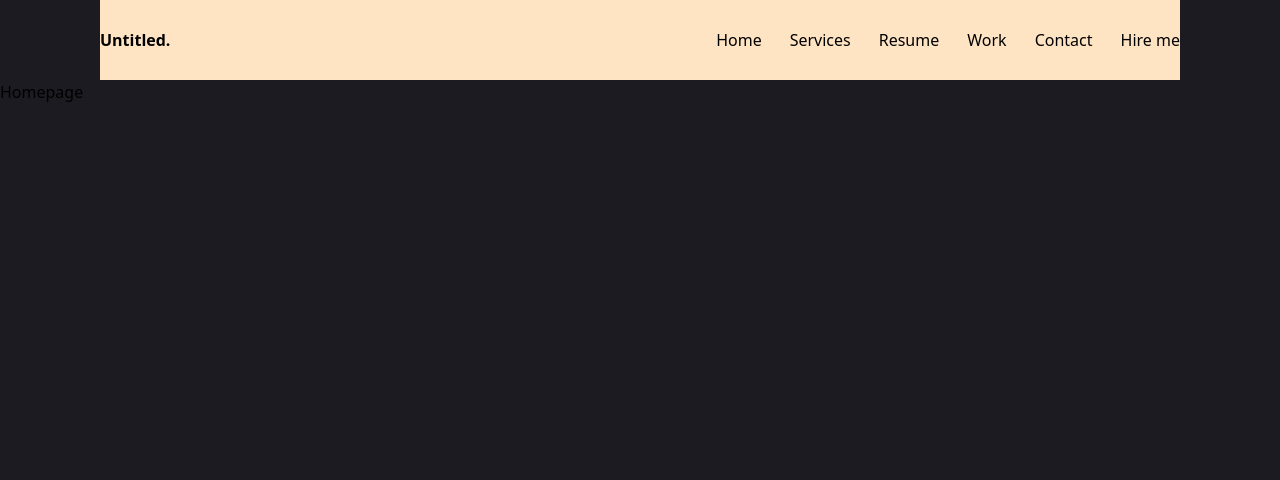
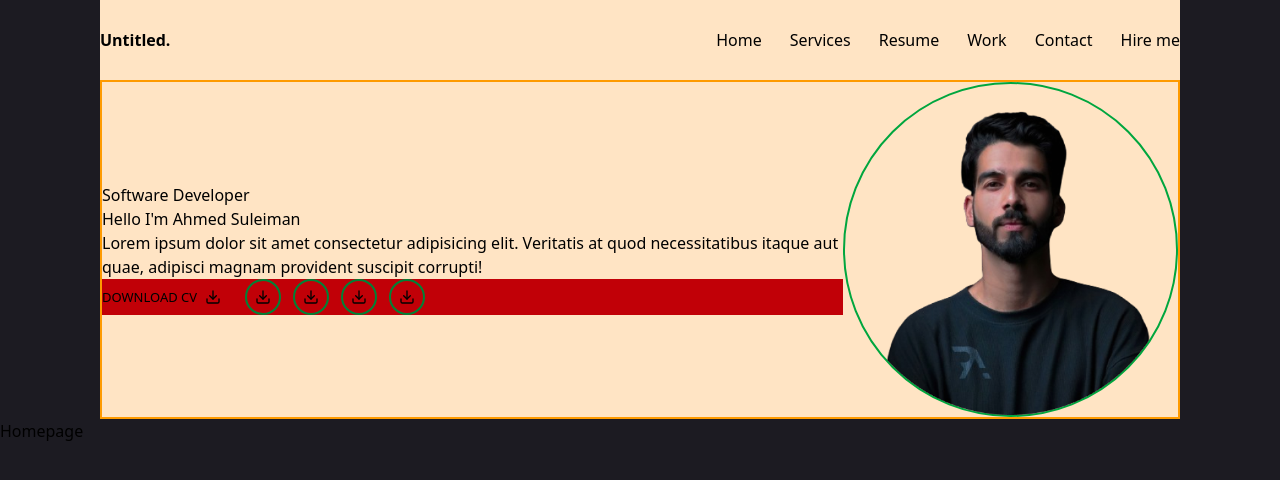
Before and after one commit to untitledDev9/my_portfolio, a React (Vite) app in the folder my-portfolio/: page / in a window 1280 px wide. Shown: the top 480 px of the page. Built offline with nearby package versions, Linux system fonts and the light colour scheme.

Commit message:
working on hero

```diff
--- a/my-portfolio/package.json
+++ b/my-portfolio/package.json
@@ -13,6 +13,7 @@
     "@tailwindcss/vite": "^4.1.11",
     "react": "^19.1.0",
     "react-dom": "^19.1.0",
+    "react-icons": "^5.5.0",
     "tailwindcss": "^4.1.11"
   },
   "devDependencies": {
--- /dev/null
+++ b/my-portfolio/src/component/Hero.jsx
@@ -0,0 +1,44 @@
+import React from 'react'
+import { FiDownload } from "react-icons/fi";
+import Photo from '../assets/photo.png'
+
+const Hero = () => {
+  return (
+    <div className=' width border-amber-500 border-2 flex justify-center items-center'>
+      <div>
+        <div>
+          <h4>Software Developer</h4>
+          <h2>Hello I'm Ahmed Suleiman</h2>
+        </div>
+        <div>
+          <p>Lorem ipsum dolor sit amet consectetur adipisicing elit. Veritatis at quod necessitatibus itaque aut quae, adipisci magnam provident suscipit corrupti!</p>
+          <div className=' flex bg-red-700 gap-6'>
+            <button className=' flex  items-center gap-2'>
+              <p className=' text-[13px]'>DOWNLOAD CV</p>
+              <FiDownload />
+            </button>
+            <div className=' flex justify-center items-center gap-3'>
+              <div className=' border-green-700 border-2 w-fit p-2 rounded-full'>
+                <FiDownload />
+              </div>
+              <div className=' border-green-700 border-2 w-fit p-2 rounded-full'>
+                <FiDownload />
+              </div>
+              <div className=' border-green-700 border-2 w-fit p-2 rounded-full'>
+                <FiDownload />
+              </div>
+              <div className=' border-green-700 border-2 w-fit p-2 rounded-full'>
+                <FiDownload />
+              </div>
+            </div>
+          </div>
+        </div>
+      </div>
+      <div className=' border-green-600 border-2 rounded-full'>
+        <img src={Photo} alt="" />
+      </div>
+    </div>
+  )
+}
+
+export default Hero
--- a/my-portfolio/src/pages/Homepage.jsx
+++ b/my-portfolio/src/pages/Homepage.jsx
@@ -1,10 +1,12 @@
 import React from 'react'
 import Navbar from '../component/Navbar'
+import Hero from '../component/Hero'
 
 const Homepage = () => {
   return (
     <main>
       <Navbar />
+      <Hero />
       Homepage
     </main>
   )
```
Also changed, not shown: my-portfolio/src/assets/photo.png (added), 1 other file (tests, documents, lock files or other folders).
